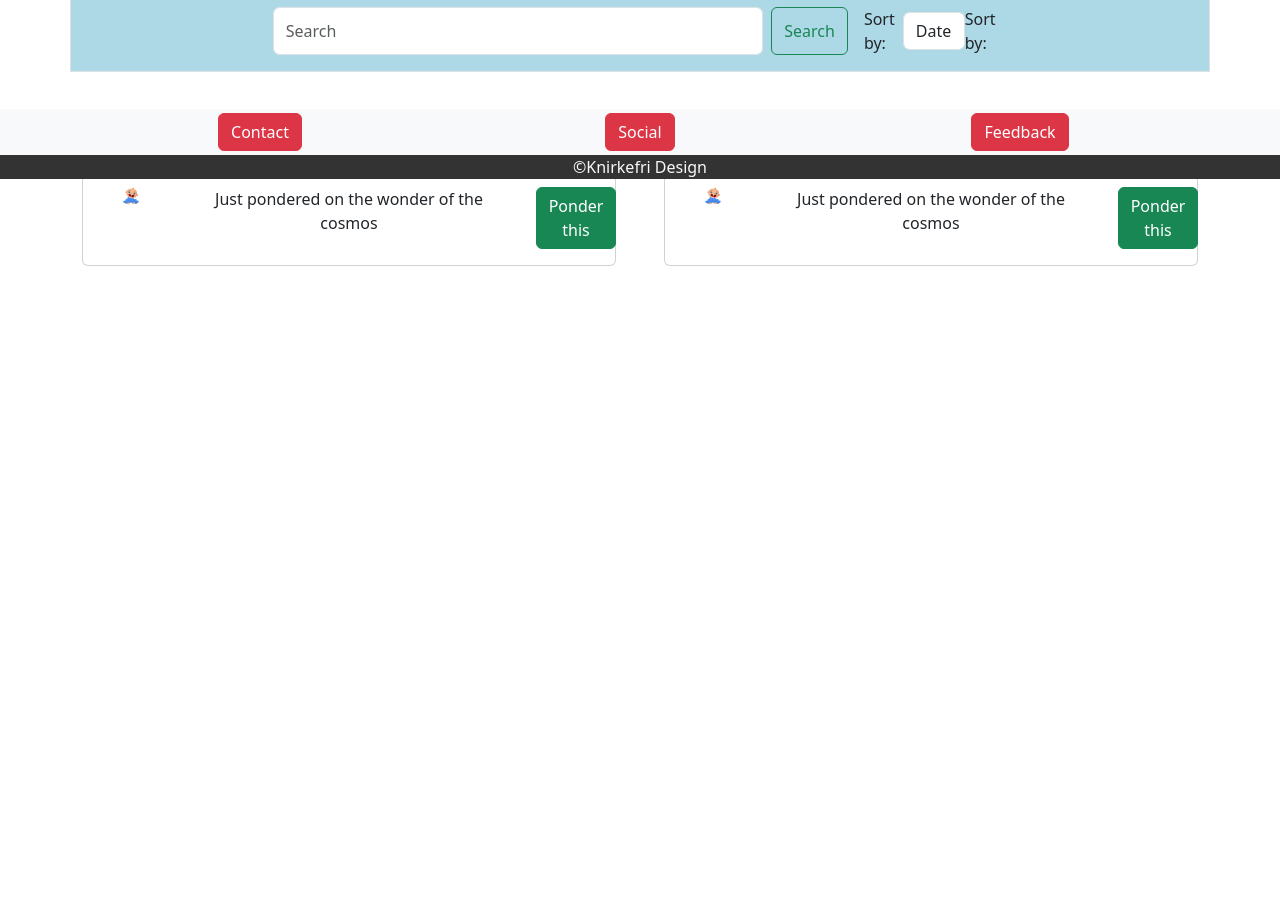
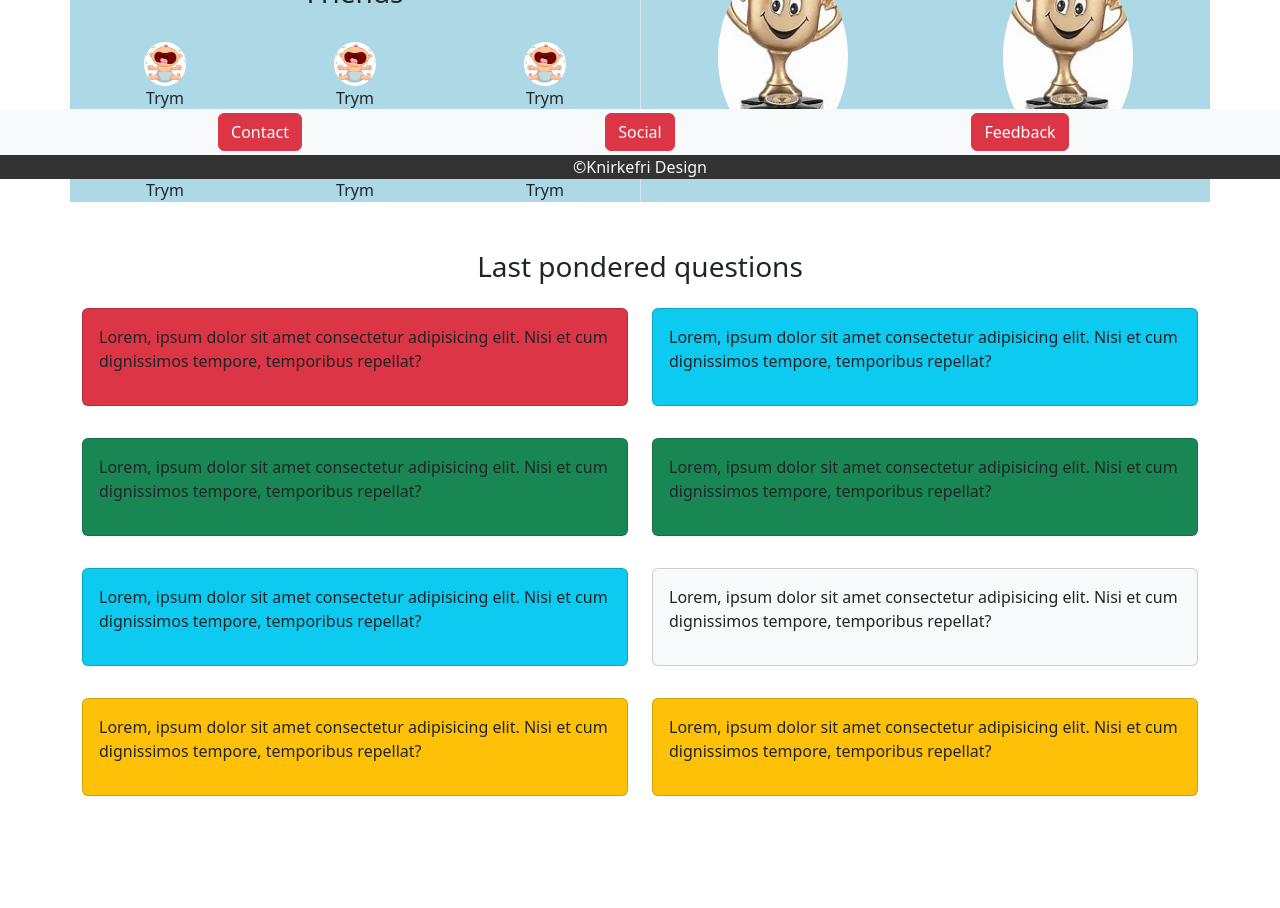
Before and after one commit to Knirkeli/Wonder-Y_main, a website: page profile.html in a window 1280 px wide. Shown: the part 621-1529 px from the top of the page. Before the commit the page ends 983 px from the top, so only its background shows below. Drawn offline with nearby package versions, Linux system fonts and the light colour scheme.

Commit message:
Done for now

```diff
--- a/js/createpost.mjs
+++ b/js/createpost.mjs
@@ -1,3 +1,9 @@
+/**
+ * Creates a new post and sends it to the server.
+ * @async
+ * @function createPost
+ * @returns {Promise<void>}
+ */
 export const createPost = async () => {
     try {
         const title = document.querySelector("#postTitle").value;
--- a/js/displayfeed.mjs
+++ b/js/displayfeed.mjs
@@ -1,3 +1,9 @@
+/**
+ * Fetches posts from the API and displays them on the page.
+ * @async
+ * @function displayPosts
+ * @returns {Promise<void>}
+ */
 export const displayPosts = async () => {
     const token = localStorage.getItem("accessToken");
 
--- a/js/login.mjs
+++ b/js/login.mjs
@@ -78,6 +78,12 @@ form.addEventListener("submit", function (event) {
   form.classList.add("was-validated");
 });
 
+/**
+ * Opens the signup modal.
+ * @function
+ * @name openSignupModal
+ * @returns {void}
+ */
 function openSignupModal() {
 var myModal = bootstrap.Modal.getInstance(document.getElementById('mymodal'));
 myModal.show();
--- a/profile.html
+++ b/profile.html
@@ -5,9 +5,9 @@
     <meta name="viewport" content="width=device-width, initial-scale=1.0" />
     <link rel="stylesheet" href="dist/css/index.css" />
     <script defer src="https://cdn.jsdelivr.net/npm/bootstrap@5.3.1/dist/js/bootstrap.bundle.min.js" integrity="sha384-HwwvtgBNo3bZJJLYd8oVXjrBZt8cqVSpeBNS5n7C8IVInixGAoxmnlMuBnhbgrkm" crossorigin="anonymous"></script>
-    <script type="module" src="js/nav.mjs"></script>
+    <script defer src="js/nav.js"></script>
     <link rel="stylesheet" href="/css/styles.css" />
-    <title>Document</title>
+    <title>Wonder-Y | profile</title>
   </head>
   <body>
     <header class="header bg-light">
@@ -45,87 +45,175 @@
       </div>
     </header>
     <main class="pb-5">
-      <div class="container mt-5 border my-profile">
-        <div class="row justify-content-center">
+      <div class="container mt-5">
+        <div class="row my-profile">
           <div class="col-md-6">
-            <h2 class="mb-4 text-center">Create a post</h2>
-            <form>
-              <div class="form-group mb-3">
-                <label for="postTitle">Title</label>
-                <input type="text" class="form-control" id="postTitle" placeholder="Enter post title">
+            <div class="container text-center mt-3">
+              <h3>
+                Science Baby
+              </h3>
             </div>
-              <div class="form-group mb-3">
-                <label for="postContent">Content</label>
-                <textarea class="form-control" id="postContent" rows="3"></textarea>
+            <div class="container col-12 text-center">
+              <img src="img/baby happy.jpeg" alt="happy baby's profile picture" class="w-25 mx-auto d-block rounded-circle">
             </div>
-              <button type="submit" class="btn btn-primary">Submit</button>
-            </form>
+            <div class="container col-12 text-center">
+              <ul class="list-unstyled">
+                <li>
+                  Age: 1
+                </li>
+                <li>
+                  Country: Norway
+                </li>
+                <li>
+                  Questions pondered: 321
+                </li>
+              </ul>
+            </div>
+            <div class="container col-12 text-center mt-5">
+              <div class="input-group">
+                <input type="text" class="form-control" placeholder="Find your friends">
+                <button class="btn btn-primary">Search</button>
               </div>
             </div>
-        <div class="row justify-content-center mt-5">
-          <div class="col-md-8">
-            <h2 class="mb-4 text-center">Search posts</h2>
-            <form class="d-flex flex-column flex-md-row mb-3 justify-content-center">
-              <input class="form-control me-2 mb-3 mb-md-0" type="search" placeholder="Search" aria-label="Search" id="searchForm">
-              <button class="btn btn-outline-success mb-3 mb-md-0 me-md-3" type="submit">Search</button>
-              <div class="d-flex align-items-center justify-content-center flex-column flex-md-row">
-                <label for="sortOption" class="me-2 mb-0">Sort by:</label>
-                <select class="form-control w-auto mb-3 mb-md-0" id="sortOption">
-                  <option value="date">Date</option>
-                  <option value="title">Title</option>
-                </select>
+            <div class="row mt-4 text-center">
+              <col-12>
+                <h3>
+                  Friends
+                </h3>
+              </col-12>
+              <div class="col-md-4">
+                <img src="img/Baby crying.jpeg" alt="Profile picture" class="w-25 mt-4 rounded-circle">
+                <div class="text-center">Trym</div>
               </div>
-              <div class="d-flex align-items-center justify-content-center flex-column flex-md-row">
-                <label for="filterOption" class="me-2 mb-0">Sort by:</label>
+              <div class="col-md-4">
+                <img src="img/Baby crying.jpeg" alt="Profile picture" class="w-25 mt-4 rounded-circle">
+                <div class="text-center">Trym</div>
               </div>
-            </form>
+              <div class="col-md-4">
+                <img src="img/Baby crying.jpeg" alt="Profile picture" class="w-25 mt-4 rounded-circle">
+                <div class="text-center">Trym</div>
+              </div>
+              <div class="col-md-4">
+                <img src="img/Baby crying.jpeg" alt="Profile picture" class="w-25 mt-4 rounded-circle">
+                <div class="text-center">Trym</div>
+              </div>
+              <div class="col-md-4">
+                <img src="img/Baby crying.jpeg" alt="Profile picture" class= "w-25 mt-4 rounded-circle">
+                <div class="text-center">Trym</div>
+              </div>
+              <div class="col-md-4">
+                <img src="img/Baby crying.jpeg" alt="Profile picture" class= "w-25 mt-4 rounded-circle">
+                <div class="text-center">Trym</div>
               </div>
             </div>
+
           </div>
+          <div class="col-md-6 border-start">
+            <div class="col-md-12 text-center mt-3">
+              <h3>
+                Trophies
+              </h3>
             </div>
-      <div class="container col-12 pb-5 feed_container">
-        <div class="row gx-md-5" id="postFeed">
-          <div class="col-12 mt-5 col-lg-6 post_card">
-            <div class="card">
-              <div class="card-title text-center border-bottom">
-                <h3>Science Baby</h3>
+            <div class="row text-center mt-5">
+              <div class="col-md-6 mb-5">
+                <div class="text-center">Nature champion</div>
+                <img src="img/trophy.jpg" alt="trophy" class="w-50 rounded-circle">
               </div>
-              <div class="card-body">
-                <div class="row">
-                  <div class="col-2 d-none d-xl-block">
-                    <img src="img/baby happy.jpeg" alt="happy baby's profile picture" class="w-25 mx-auto d-flex justify-content-center">
+              <div class="col-md-6 mb-5">
+                <div class="text-center">Earth champion</div>
+                <img src="img/trophy.jpg" alt="trophy" class="w-50 rounded-circle">
               </div>
-                  <div class="col-8 text-center ">
-                    <p class="card-text">Just pondered on the wonder of the cosmos</p>
+              <div class="col-md-6">
+                <div class="text-center">Cosmos champion</div>
+                <img src="img/trophy.jpg" alt="trophy" class="w-50 rounded-circle">
               </div>
-                  <div class="col-2 text-center ">
-                    <button type="button" class="btn btn-success my-btn">Ponder this</button>
+              <div class="col-md-6">
+                <div class="text-center">Science champion</div>
+                <img src="img/trophy.jpg" alt="trophy" class= "w-50 rounded-circle">
               </div>
             </div>
           </div>
         </div>
       </div>
-          <div class="col-12 mt-5 col-lg-6 post_card">
-            <div class="card">
-              <div class="card-title text-center border-bottom">
-                <h3>Science Baby</h3>
+      <div class="container col-12 mt-5 pb-5">
+        <div class="row">
+          <div class="container col-12 text-center">
+            <h3>
+              Last pondered questions
+            </h3>
           </div>
+          <div class="col-lg-6">
+            <div class="card my-3 bg-danger">
               <div class="card-body">
-                <div class="row">
-                  <div class="col-2 d-none d-xl-block">
-                    <img src="img/baby happy.jpeg" alt="happy baby's profile picture" class="w-25 mx-auto d-flex justify-content-center">
-                  </div>
-                  <div class="col-8 text-center ">
-                    <p class="card-text">Just pondered on the wonder of the cosmos</p>
-                  </div>
-                  <div class="col-2 text-center ">
-                    <button type="button" class="btn btn-success my-btn">Ponder this</button>
+                <P>
+                  Lorem, ipsum dolor sit amet consectetur adipisicing elit. Nisi et cum dignissimos tempore, temporibus repellat?
+                </P>
               </div>
             </div>
           </div>
+          <div class="col-lg-6">
+            <div class="card my-3 bg-info">
+              <div class="card-body">
+                <P>
+                  Lorem, ipsum dolor sit amet consectetur adipisicing elit. Nisi et cum dignissimos tempore, temporibus repellat?
+                </P>
               </div>
             </div>
-
+          </div>
+          <div class="col-lg-6">
+            <div class="card my-3 bg-success">
+              <div class="card-body">
+                <P>
+                  Lorem, ipsum dolor sit amet consectetur adipisicing elit. Nisi et cum dignissimos tempore, temporibus repellat?
+                </P>
+              </div>
+            </div>
+          </div>
+          <div class="col-lg-6">
+            <div class="card my-3 bg-success">
+              <div class="card-body">
+                <P>
+                  Lorem, ipsum dolor sit amet consectetur adipisicing elit. Nisi et cum dignissimos tempore, temporibus repellat?
+                </P>
+              </div>
+            </div>
+          </div>
+          <div class="col-lg-6">
+            <div class="card my-3 bg-info">
+              <div class="card-body">
+                <P>
+                  Lorem, ipsum dolor sit amet consectetur adipisicing elit. Nisi et cum dignissimos tempore, temporibus repellat?
+                </P>
+              </div>
+            </div>
+          </div>
+          <div class="col-lg-6">
+            <div class="card my-3 bg-light">
+              <div class="card-body">
+                <P>
+                  Lorem, ipsum dolor sit amet consectetur adipisicing elit. Nisi et cum dignissimos tempore, temporibus repellat?
+                </P>
+              </div>
+            </div>
+          </div>
+          <div class="col-lg-6">
+            <div class="card my-3 bg-warning">
+              <div class="card-body">
+                <P>
+                  Lorem, ipsum dolor sit amet consectetur adipisicing elit. Nisi et cum dignissimos tempore, temporibus repellat?
+                </P>
+              </div>
+            </div>
+          </div>
+          <div class="col-lg-6">
+            <div class="card my-3 bg-warning">
+              <div class="card-body">
+                <P>
+                  Lorem, ipsum dolor sit amet consectetur adipisicing elit. Nisi et cum dignissimos tempore, temporibus repellat?
+                </P>
+              </div>
+            </div>
+          </div>
         </div>
       </div>
     </main>
```
Also changed, not shown: js/Signup.mjs (+14 -0 lines), js/api.js (deleted, +0 -36 lines), js/search.mjs (+9 -0 lines), js/singlepost.mjs (+13 -0 lines). Lines whose indentation alone changed are shown as unchanged.
